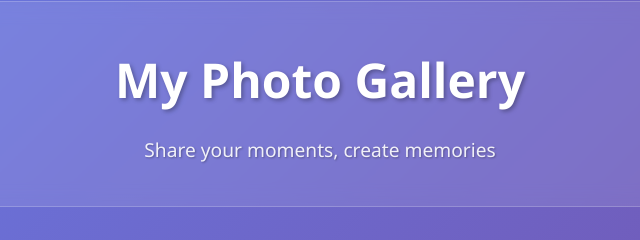
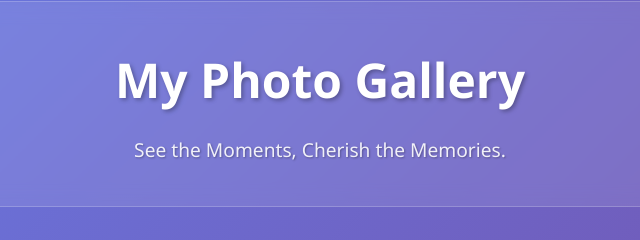
Before and after one commit to valay30/Shreenathji-Gir-Gaushala, a plain HTML site: page gallery.html in a window 1280 px wide. Shown: the part 99-339 px from the top of the page, 320-960 px from the left. Drawn offline with Linux system fonts and the light colour scheme.

Commit message:
Update gallery.html

```diff
--- a/gallery.html
+++ b/gallery.html
@@ -3,7 +3,7 @@
 <head>
     <meta charset="UTF-8">
     <meta name="viewport" content="width=device-width, initial-scale=1.0">
-    <title>My Photo Gallery</title>
+    <title>Shreenathji</title>
     <link rel="stylesheet" href="styles.css">
 </head>
 <body>
@@ -23,7 +23,7 @@
             <button class="login-btn" id="loginBtn">Admin Login</button>
             <div class="admin-badge" id="adminBadge" style="display: none;">Admin Mode</div>
             <h1>My Photo Gallery</h1>
-            <p>Share your moments, create memories</p>
+            <p>See the Moments, Cherish the Memories.</p>
         </div>
 
         <div class="upload-section hidden" id="uploadSection">
```
